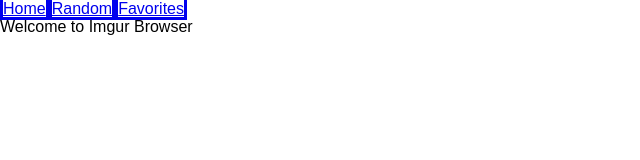
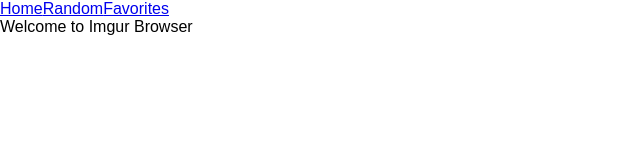
Before and after one commit to mk4555/dog-imgur-browser, a React (Create React App) app: page / in a window 1280 px wide. Shown: the top 160 px of the page, without its empty margins (0-640 px from the left). Built offline with nearby package versions, Linux system fonts and the light colour scheme.

Commit message:
created separate css file for navbar

```diff
--- a/src/components/App.js
+++ b/src/components/App.js
@@ -1,7 +1,6 @@
 import React from 'react';
 import Navbar from './Navbar'
 import { BrowserRouter as Router, NavLink, Route } from 'react-router-dom';
-import '../styles/App.css'
 
 const App = (props) =>
   <Router>
--- a/src/components/Navbar.js
+++ b/src/components/Navbar.js
@@ -1,5 +1,6 @@
 import React from 'react'
 import { BrowserRouter as Router, NavLink, Route } from 'react-router-dom';
+import '../styles/App.css'
 
 const Navbar = () =>
   <div>
--- a/src/styles/App.css
+++ b/src/styles/App.css
@@ -1,10 +1,3 @@
 .App {
   text-align: center;
 }
-
-.navbar {
-  width: 500px;
-  height: 500px;
-  border-style: solid;
-  text-align: center;
-}
--- /dev/null
+++ b/src/styles/Navbar.css
@@ -0,0 +1,6 @@
+.navbar {
+  width: 500px;
+  height: 500px;
+  border-style: solid;
+  text-align: center;
+}
```
